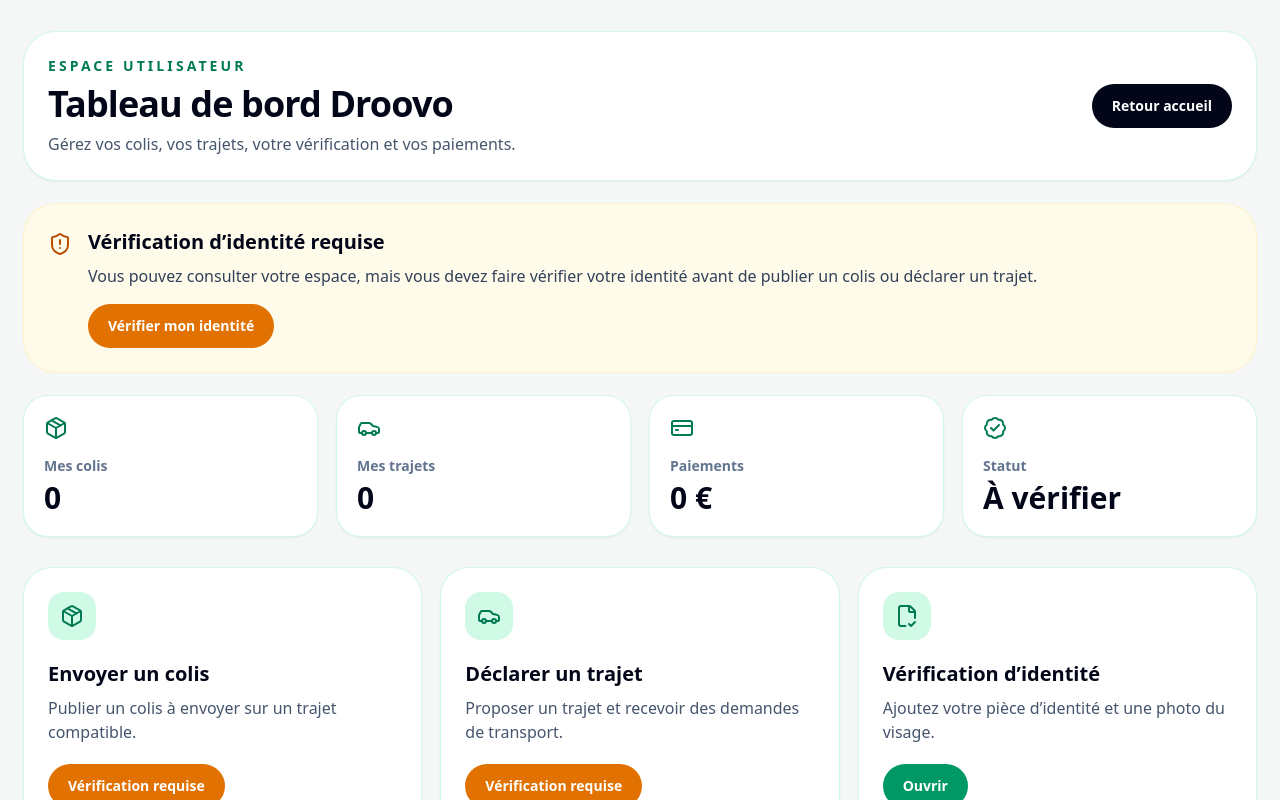
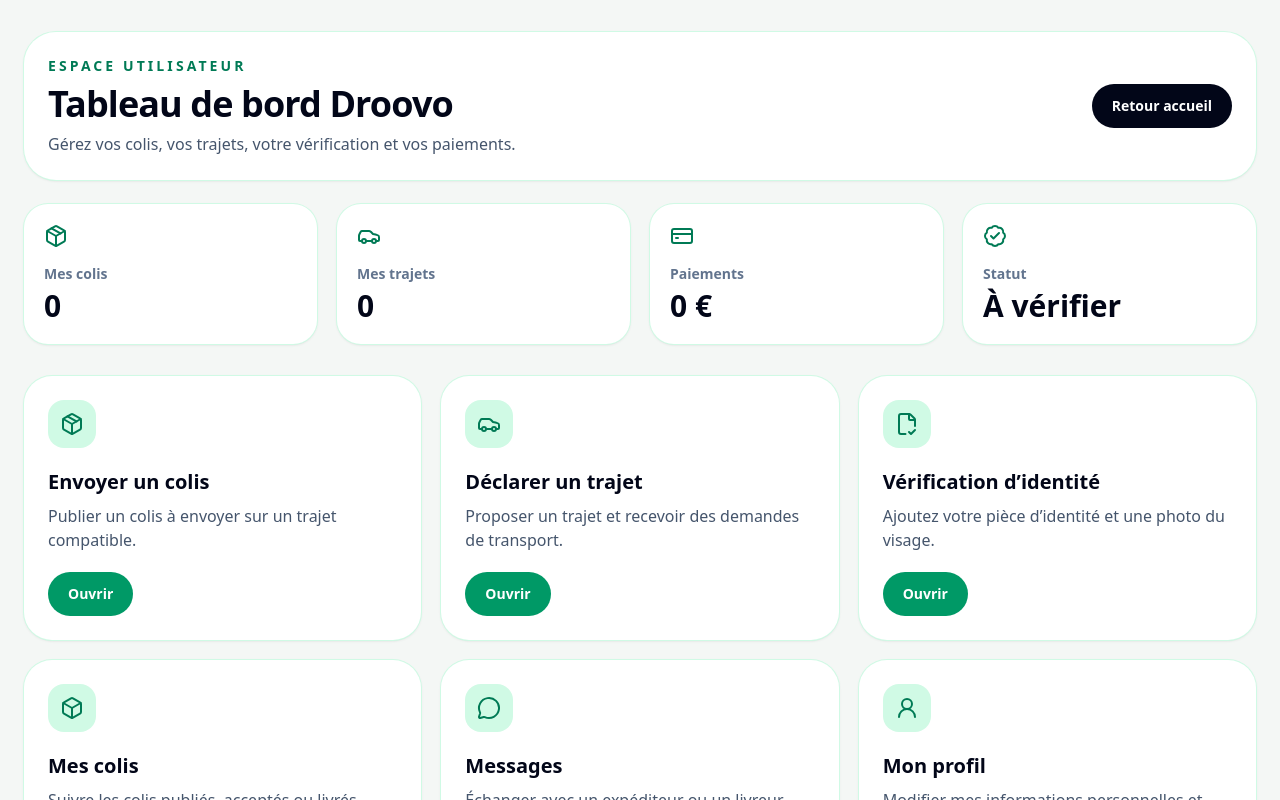
Before and after one commit to lafere75-del/Droovo, a Next.js app: page /dashboard in a window 1280 px wide. Shown: the top 800 px of the page. Built offline with nearby package versions, Linux system fonts and the light colour scheme.

Commit message:
Update page.jsx

```diff
--- a/app/dashboard/page.jsx
+++ b/app/dashboard/page.jsx
@@ -12,8 +12,7 @@ import {
 } from "lucide-react";
 
 export default function DashboardPage() {
-  const identityStatus = "pending";
-
+const identityStatus = "verified";
   return (
     <main className="min-h-screen bg-[#F4F7F5] px-6 py-8 text-slate-950">
       <div className="mx-auto max-w-7xl">
```
